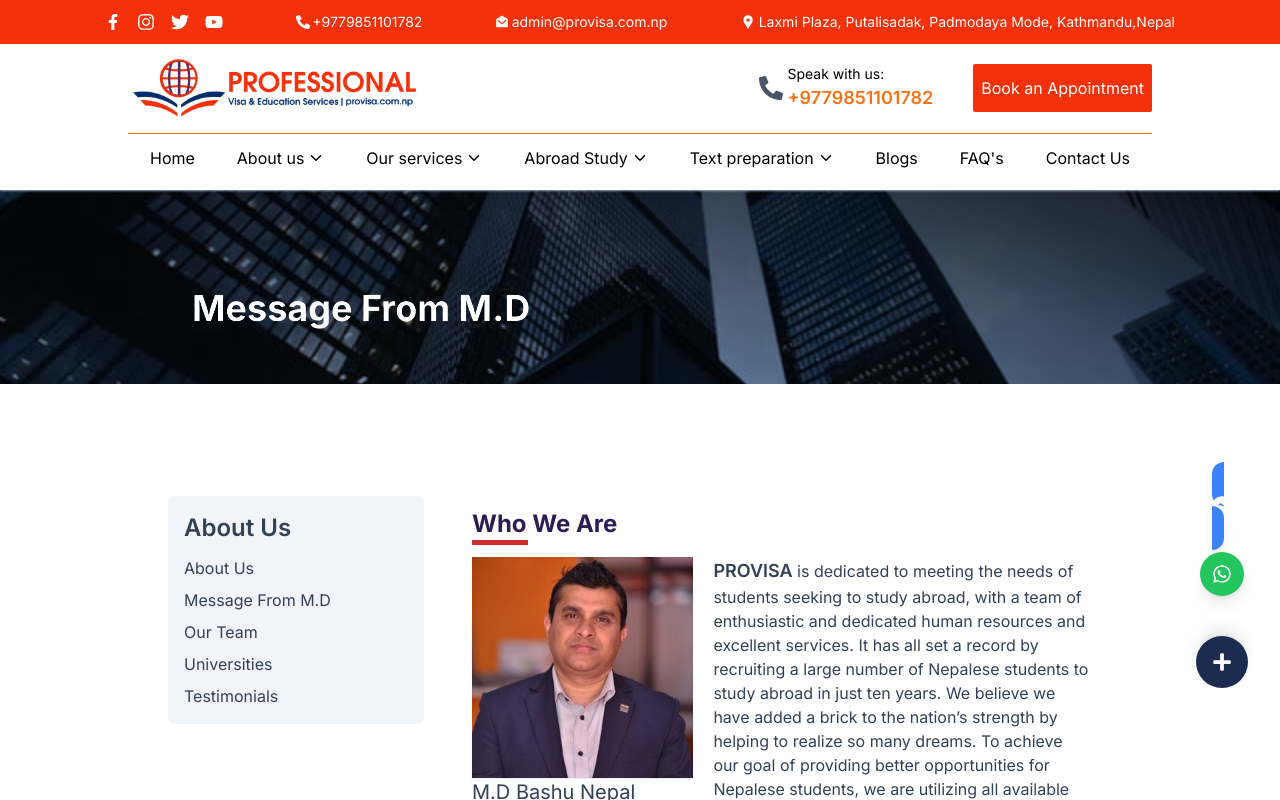
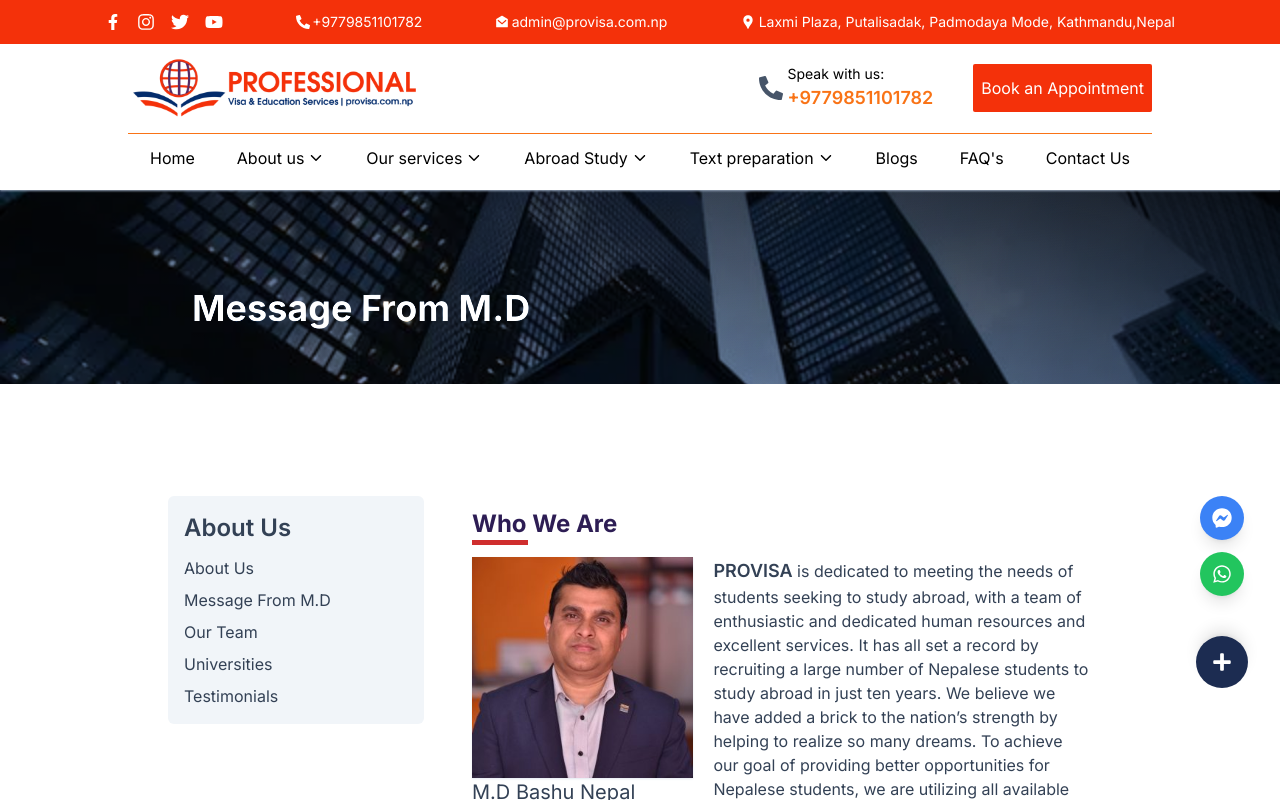
Before and after one commit to AmitPaudel123/Provisa, a Next.js app: page /about/message in a window 1280 px wide. Both pictures are taken after a click on the element 1222 px from the left and 662 px from the top of the page. Shown: the top 800 px of the page. Built offline with nearby package versions, Linux system fonts and the light colour scheme.

Commit message:
changes made in floating button

```diff
--- a/src/app/Components/FloatingActionButton.jsx
+++ b/src/app/Components/FloatingActionButton.jsx
@@ -25,12 +25,12 @@ const FloatingActionButton = () => {
               rel="noopener noreferrer"
               className="mb-3 transform transition-transform duration-300"
             >
-              <Link
-                href="https://www.messenger.com/login.php?next=https%3A%2F%2Fwww.messenger.com%2Ft%2F397986083654488%2F%3Fmessaging_source%3Dsource%253Apages%253Amessage_shortlink%26source_id%3D1441792%26recurring_notification%3D0"
-                className="bg-blue-500 text-white p-3 rounded-full shadow-lg transform hover:scale-110 z-[99999]"
-              >
-                <FaFacebookMessenger size={20} />
-              </Link>
+              <div className="bg-blue-500 text-white p-3 rounded-full shadow-lg transform hover:scale-110 z-[99999]">
+                <Link href="https://www.messenger.com/login.php?next=https%3A%2F%2Fwww.messenger.com%2Ft%2F397986083654488%2F%3Fmessaging_source%3Dsource%253Apages%253Amessage_shortlink%26source_id%3D1441792%26recurring_notification%3D0">
+                  {" "}
+                  <FaFacebookMessenger size={20} />
+                </Link>{" "}
+              </div>
             </a>
             <a
               href="https://wa.me/yourwhatsappnumber"
```
